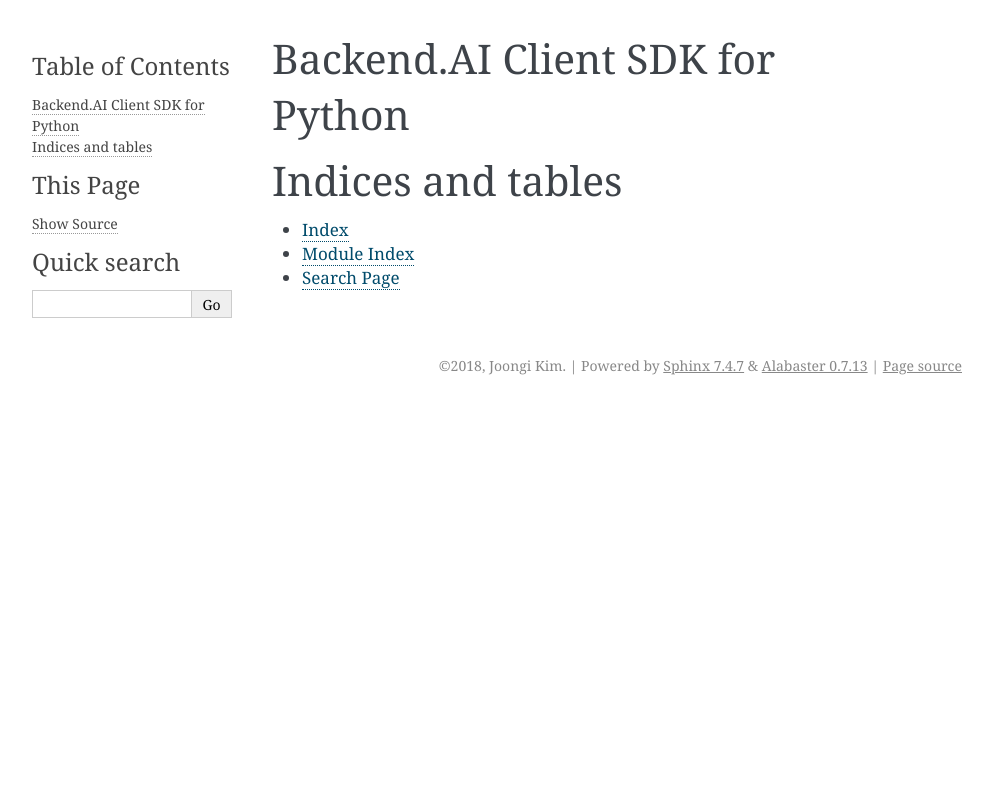
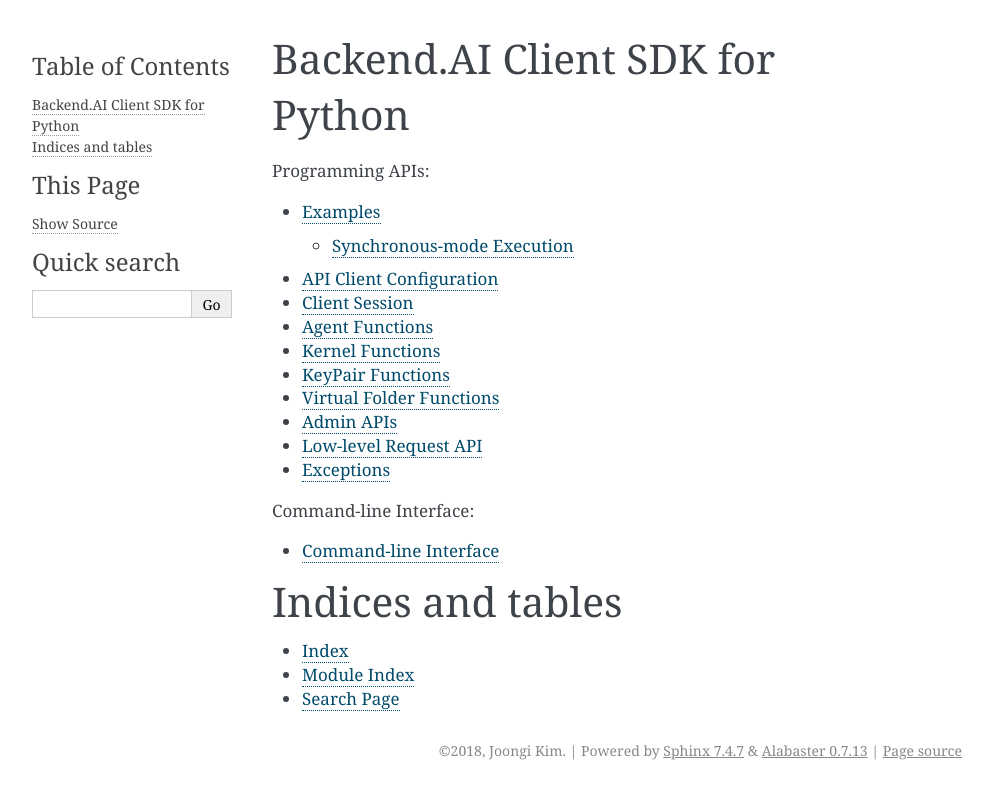
Before and after one commit to lablup/aiotusclient, a Sphinx documentation site: the page built from docs/index.rst, in a window 1280 px wide. Shown: the top 799 px of the page, without its empty margins (148-1141 px from the left). Built offline with Sphinx 7.4.7, drawn with Linux system fonts in a browser that asks for light colours.

Commit message:
docs: Prepare autodoc skeleton

```diff
--- /dev/null
+++ b/docs/cli.rst
@@ -0,0 +1,2 @@
+Command-line Interface
+======================
--- a/docs/index.rst
+++ b/docs/index.rst
@@ -8,8 +8,24 @@
 
 .. toctree::
    :maxdepth: 2
-   :caption: Contents:
+   :caption: Programming APIs:
 
+   examples
+   config
+   session
+   agent
+   kernel
+   keypair
+   vfolder
+   admin
+   request
+   exceptions
+
+.. toctree::
+   :maxdepth: 2
+   :caption: Command-line Interface:
+
+   cli
 
 
 Indices and tables
```
Also changed, not shown: docs/admin.rst (added, +10 -0 lines), docs/agent.rst (added, +10 -0 lines), docs/config.rst (added, +16 -0 lines), docs/examples.rst (added, +20 -0 lines), docs/exceptions.rst (added, +15 -0 lines), docs/kernel.rst (added, +10 -0 lines), docs/keypair.rst (added, +10 -0 lines), docs/request.rst (added, +18 -0 lines), docs/session.rst (added, +18 -0 lines), docs/vfolder.rst (added, +10 -0 lines).
